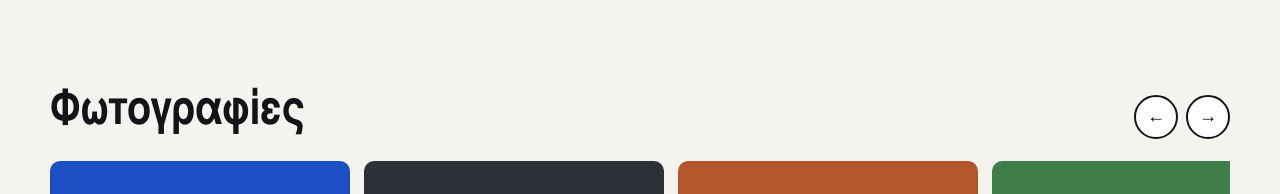
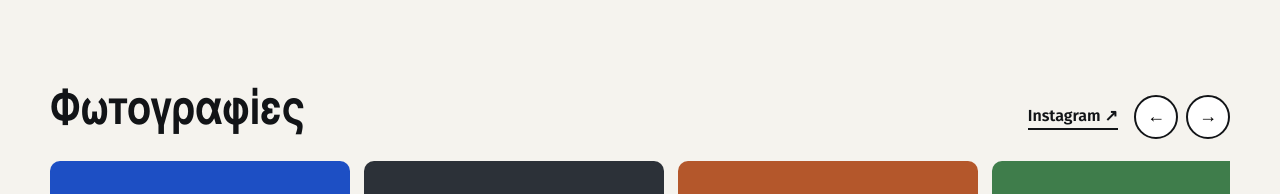
Before and after one commit to alican-capraz/Angel-demo, a plain HTML site: page angel-1-mavi.html in a window 1280 px wide. Shown: the part 1858-2052 px from the top of the page. Drawn offline with Linux system fonts and the light colour scheme; a web font is replaced by a local one.

Commit message:
Show Instagram links again; point to instagram.com until the real handle is set
Co-Authored-By: Claude Opus 5.5 <noreply@anthropic.com>
Claude-Session: https://claude.ai/code/session_01BCyRyiZuawwbRkPmiJLsau

```diff
--- a/angel-1-mavi.html
+++ b/angel-1-mavi.html
@@ -226,7 +226,7 @@ const CONFIG = {
   phone: "+30 690 940 2688",                // Aggelos (cep)
   whatsapp: "306909402688",
   viber: "306909402688",
-  instagram: "",                           // Aggelos'un gerçek hesabı (boşsa Instagram linkleri gizlenir)
+  instagram: "",                           // Aggelos'un hesabı; boşsa linkler instagram.com ana sayfasına gider
   mapQuery: "Porto Rafti, Greece",
   embedMap: true,                          // gerçek sitede true: gömülü Google Maps
   demoNote: true,                          // altbilgide "örnek içerik" notu
@@ -478,8 +478,8 @@ const CONFIG = {
     document.querySelectorAll(".js-tel-text").forEach(s => s.textContent = C.phone);
     document.querySelectorAll(".js-wa").forEach(a => { a.href = "https://wa.me/" + C.whatsapp; a.target = "_blank"; a.rel = "noopener"; });
     document.querySelectorAll(".js-viber").forEach(a => a.href = "viber://chat?number=%2B" + C.viber);
-    document.querySelectorAll(".js-ig").forEach(a => { a.hidden = !C.instagram; a.style.display = C.instagram ? "" : "none";
-      if (C.instagram) { a.href = "https://instagram.com/" + C.instagram; a.target = "_blank"; a.rel = "noopener"; } });
+    document.querySelectorAll(".js-ig").forEach(a => { a.href = "https://www.instagram.com/" + (C.instagram ? C.instagram + "/" : "");
+      a.target = "_blank"; a.rel = "noopener"; });
     document.querySelectorAll(".js-dir").forEach(a => { a.href = "https://www.google.com/maps/dir/?api=1&destination=" + encodeURIComponent(C.mapQuery); a.target = "_blank"; a.rel = "noopener"; });
   }
 
```
Also changed, not shown: angel-2-sade.html (+3 -3 lines), angel-3-klasik.html (+3 -3 lines).
